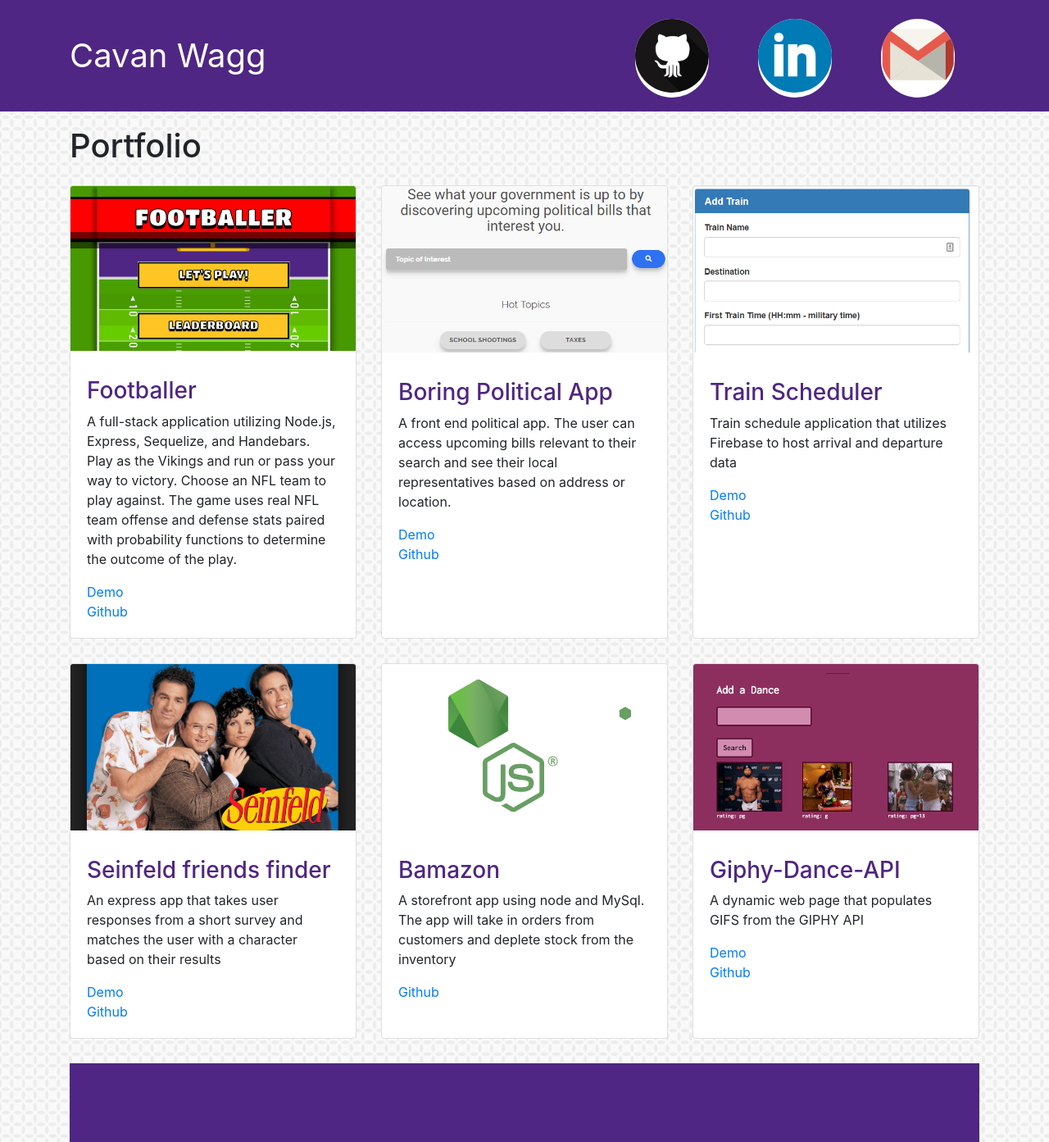
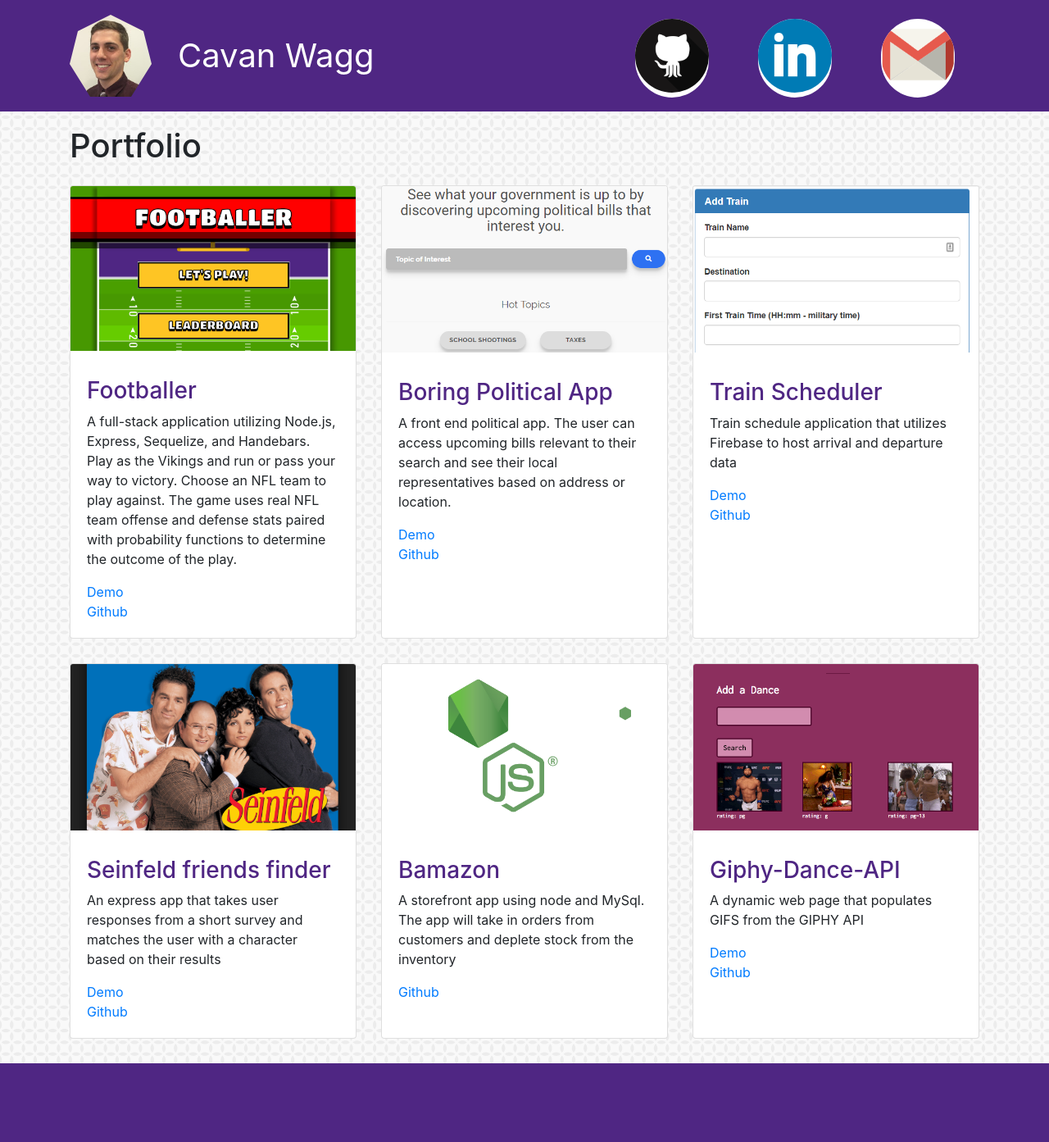
Before and after one commit to CavanWagg/professional-portfolio, a PHP site: page /index.html in a window 1280 px wide. Shown: the whole page at 82% size. Run offline with PHP 8.4, Linux system fonts and the light colour scheme.

Commit message:
profile pic added with heptagon

```diff
--- a/css/4-col-portfolio.css
+++ b/css/4-col-portfolio.css
@@ -35,6 +35,13 @@
 	-webkit-transition: all 0.3s;
 	-moz-transition: all 0.3s;
 	transition: all 0.3s;
+}
+.profile-photo {
+	-webkit-clip-path: polygon(50% 0%, 90% 20%, 100% 60%, 75% 100%, 25% 100%, 0% 60%, 10% 20%);
+	clip-path: polygon(50% 0%, 90% 20%, 100% 60%, 75% 100%, 25% 100%, 0% 60%, 10% 20%);
+	margin-right: 2em;
+	height: 100px;
+	width: 100px;
 }
 
 .btn:after {
--- a/index.html
+++ b/index.html
@@ -23,6 +23,7 @@
     <!-- Navigation -->
     <nav class="navbar navbar-expand-lg navbar-dark fixed-top" style="background: #4F2683">
       <div class="container">
+        <img class='profile-photo' src="css/images/Profile-image.JPG" alt="Smiley face">
         <a class="navbar-brand name" href="#">Cavan Wagg</a>
         <button class="navbar-toggler" type="button" data-toggle="collapse" data-target="#navbarResponsive" aria-controls="navbarResponsive" aria-expanded="false" aria-label="Toggle navigation">
           <span class="navbar-toggler-icon"></span>
@@ -214,14 +215,13 @@
 
     </div>
     <!-- /.container -->
+  </div>
+    <!-- Footer -->
 
-    <!-- Footer -->
     <footer class="py-5" style="background-color: #4F2683">
-      <div class="container">
-        <!-- <p class="m-0 text-center text-white">Copyright &copy; Your Website 2018</p> -->
-      </div>
       <!-- /.container -->
     </footer>
+
 
     <!-- Bootstrap core JavaScript -->
     <script src="assets/jquery/jquery.min.js"></script>
```
